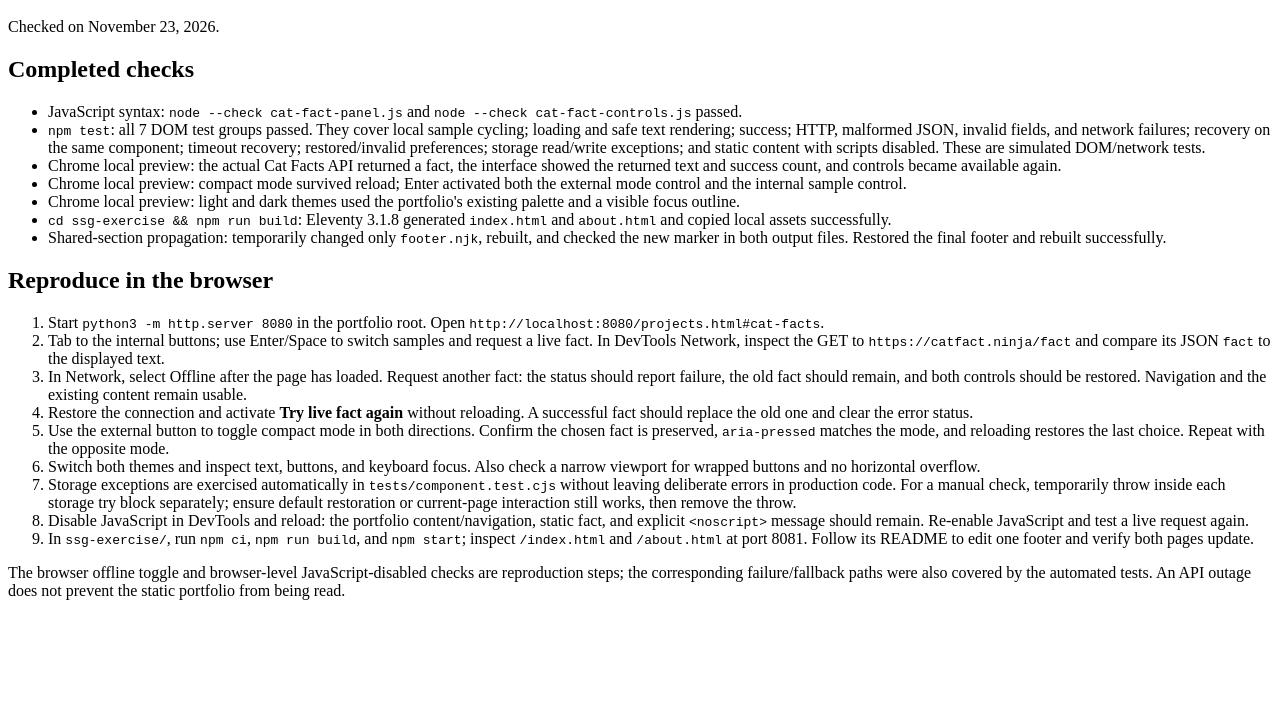
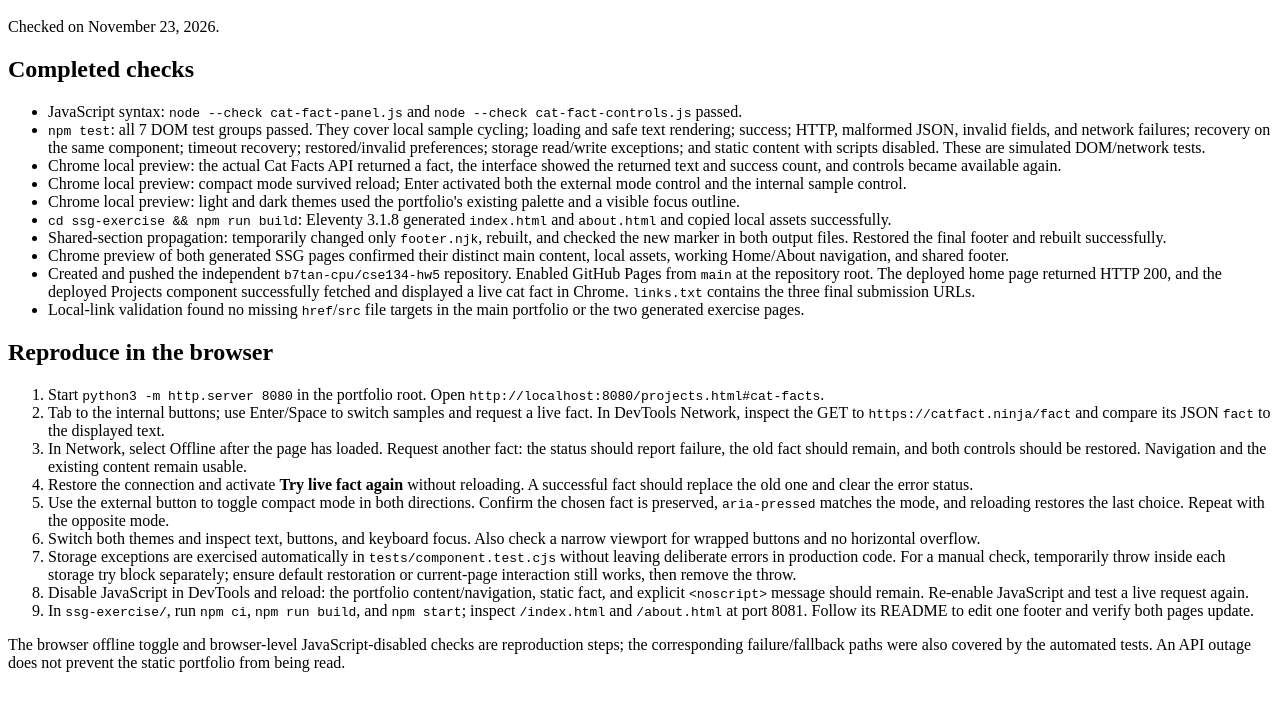
Before and after one commit to b7tan-cpu/cse134-hw5, an Eleventy site: page VERIFICATION.md in a window 1280 px wide. Shown: the part 48-758 px from the top of the page. Built offline with nearby package versions, Linux system fonts and the light colour scheme; Eleventy itself is replaced by a stand-in of ours; files that its build step writes are made by us from their sources.

Commit message:
Document verified deployment and final submission URLs

```diff
--- a/VERIFICATION.md
+++ b/VERIFICATION.md
@@ -21,6 +21,14 @@ Checked on November 23, 2026.
 - Shared-section propagation: temporarily changed only `footer.njk`, rebuilt,
   and checked the new marker in both output files. Restored the final footer and
   rebuilt successfully.
+- Chrome preview of both generated SSG pages confirmed their distinct main
+  content, local assets, working Home/About navigation, and shared footer.
+- Created and pushed the independent `b7tan-cpu/cse134-hw5` repository. Enabled
+  GitHub Pages from `main` at the repository root. The deployed home page returned
+  HTTP 200, and the deployed Projects component successfully fetched and displayed
+  a live cat fact in Chrome. `links.txt` contains the three final submission URLs.
+- Local-link validation found no missing `href`/`src` file targets in the main
+  portfolio or the two generated exercise pages.
 
 ## Reproduce in the browser
 
```
Also changed, not shown: README.md.
